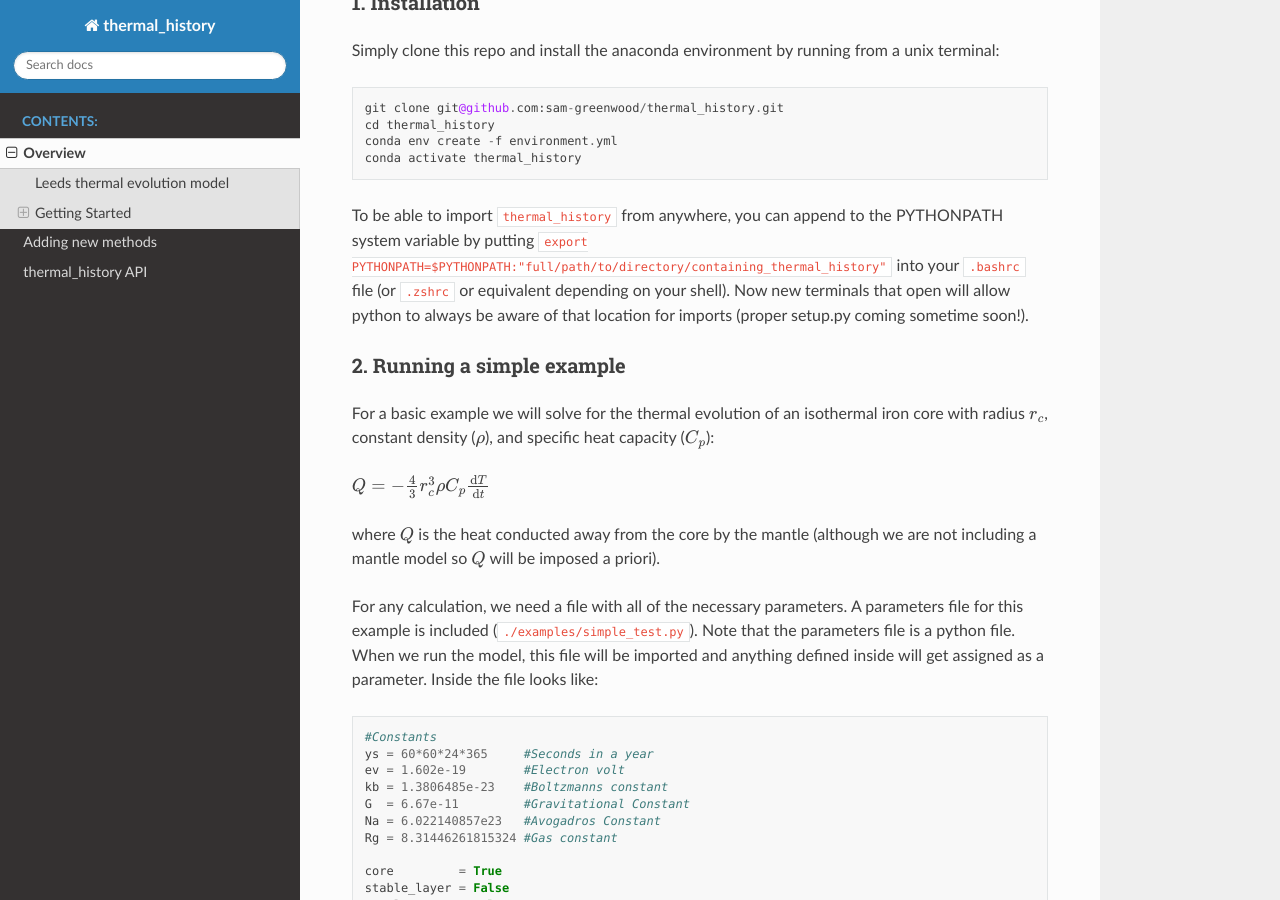
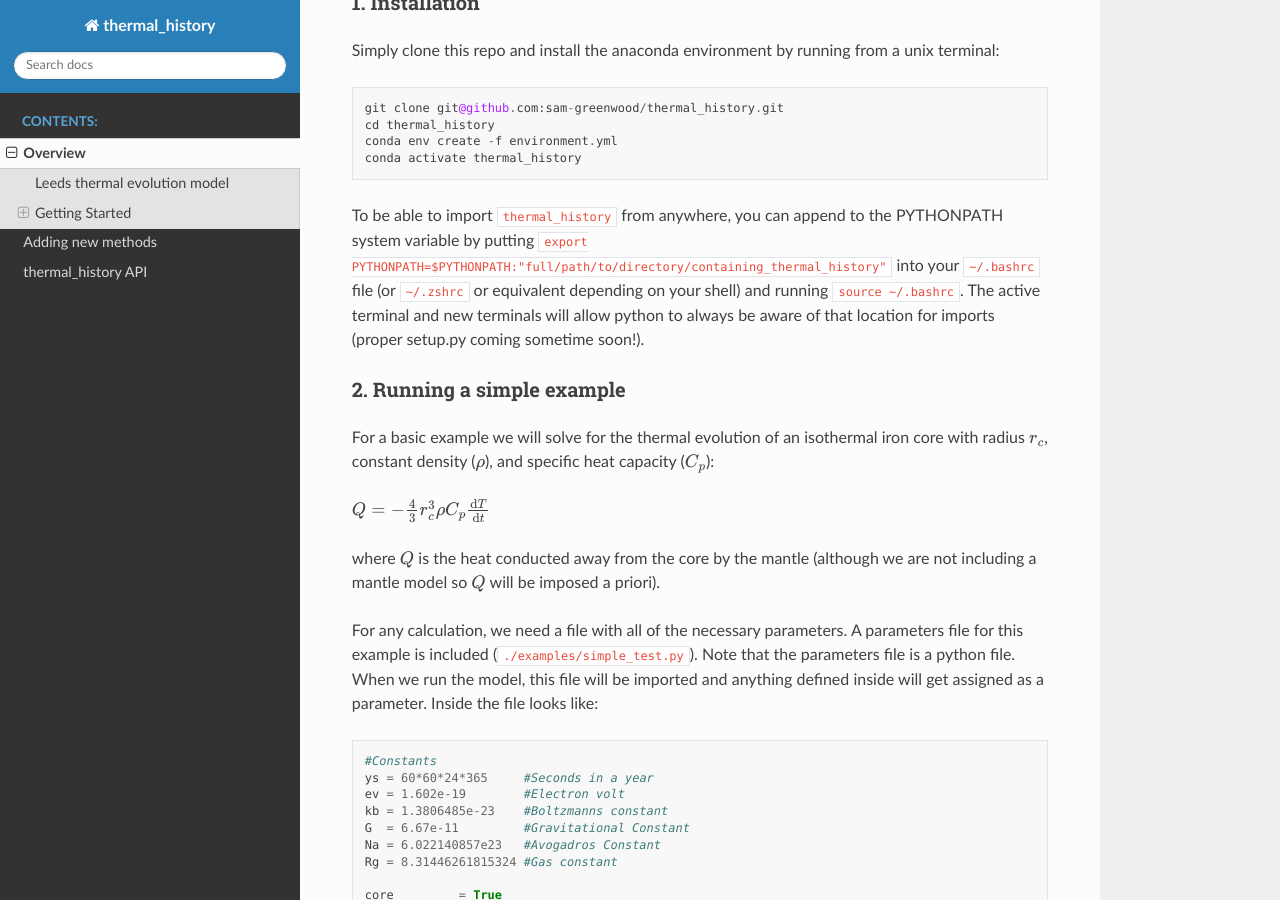
Before and after one commit to sam-greenwood/thermal_history, a Sphinx documentation site: the page built from docs/README.md, in a window 1280 px wide and 900 px high, scrolled down 717 px. Built offline with Sphinx 7.4.7 and the Read the Docs theme 2.0.0, drawn with Linux system fonts in a browser that asks for light colours.

Commit message:
added source ~/.bashrc command to instructions

````diff
--- a/docs/README.md
+++ b/docs/README.md
@@ -24,7 +24,7 @@ conda env create -f environment.yml
 conda activate thermal_history
 ```
 
-To be able to import `thermal_history` from anywhere, you can append to the PYTHONPATH system variable by putting `export PYTHONPATH=$PYTHONPATH:"full/path/to/directory/containing_thermal_history"` into your `.bashrc` file (or `.zshrc` or equivalent depending on your shell). Now new terminals that open will allow python to always be aware of that location for imports (proper setup.py coming sometime soon!).
+To be able to import `thermal_history` from anywhere, you can append to the PYTHONPATH system variable by putting `export PYTHONPATH=$PYTHONPATH:"full/path/to/directory/containing_thermal_history"` into your `~/.bashrc` file (or `~/.zshrc` or equivalent depending on your shell) and running `source ~/.bashrc`. The active terminal and new terminals will allow python to always be aware of that location for imports (proper setup.py coming sometime soon!).
 
 
 ### 2. Running a simple example
````
